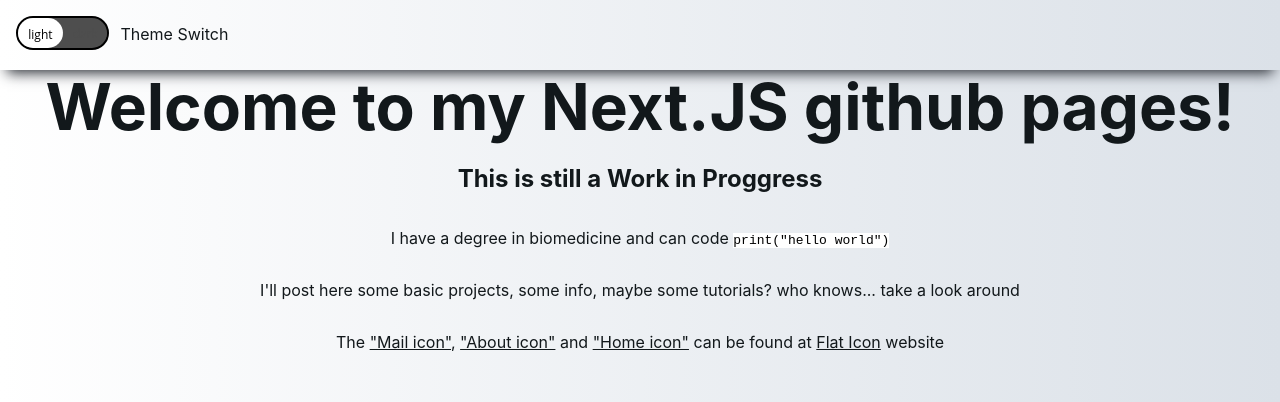
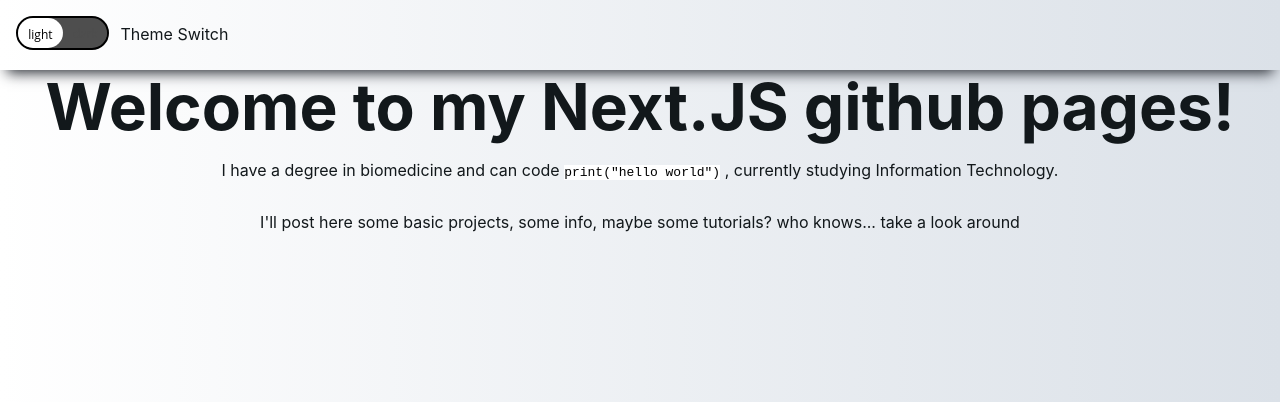
Before and after one commit to PedroMarquetti/PedroMarquetti.github.io, a Next.js app: page / in a window 1280 px wide. Shown: the top 402 px of the page. Built offline with nearby package versions, Linux system fonts and the light colour scheme.

Commit message:
add some info on index

```diff
--- a/pages/index.tsx
+++ b/pages/index.tsx
@@ -1,5 +1,6 @@
 import type { NextPage } from "next";
 import styles from "../styles/Home.module.css";
+import { Button } from "@blueprintjs/core";
 
 function imageLoader({ src }: { src: any }): any {
 	return src;
@@ -9,49 +10,14 @@ const Home: NextPage = () => {
 		<div>
 			<div className={styles.main}>
 				<h1 className={styles.title}>Welcome to my Next.JS github pages!</h1>
-				<h2>This is still a Work in Proggress</h2>
 				<p>
 					I have a degree in biomedicine and can code{" "}
-					<code>print(&quot;hello world&quot;)</code>{" "}
+					<code>print(&quot;hello world&quot;)</code> , currently studying
+					Information Technology.
 				</p>
 				<p>
 					I&apos;ll post here some basic projects, some info, maybe some
 					tutorials? who knows... take a look around
-				</p>
-				<p>
-					The{" "}
-					<a
-						target='_blank'
-						rel='noreferrer'
-						href='https://www.flaticon.com/free-icons/mail'
-						title='Mail icons created by Freepik - Flaticon'>
-						&quot;Mail icon&quot;
-					</a>
-					,{" "}
-					<a
-						target='_blank'
-						rel='noreferrer'
-						href='https://www.flaticon.com/free-icons/about'
-						title='About icons created by Tempo_doloe - Flaticon'>
-						&quot;About icon&quot;
-					</a>{" "}
-					and{" "}
-					<a
-						target='_blank'
-						rel='noreferrer'
-						href='https://www.flaticon.com/free-icons/home'
-						title='Home icons created by Aswell Studio - Flaticon'>
-						&quot;Home icon&quot;
-					</a>{" "}
-					can be found at{" "}
-					<a
-						target='_blank'
-						rel='noreferrer'
-						href='https://www.flaticon.com'
-						title='Flat icons'>
-						Flat Icon
-					</a>{" "}
-					website
 				</p>
 			</div>
 		</div>
```
